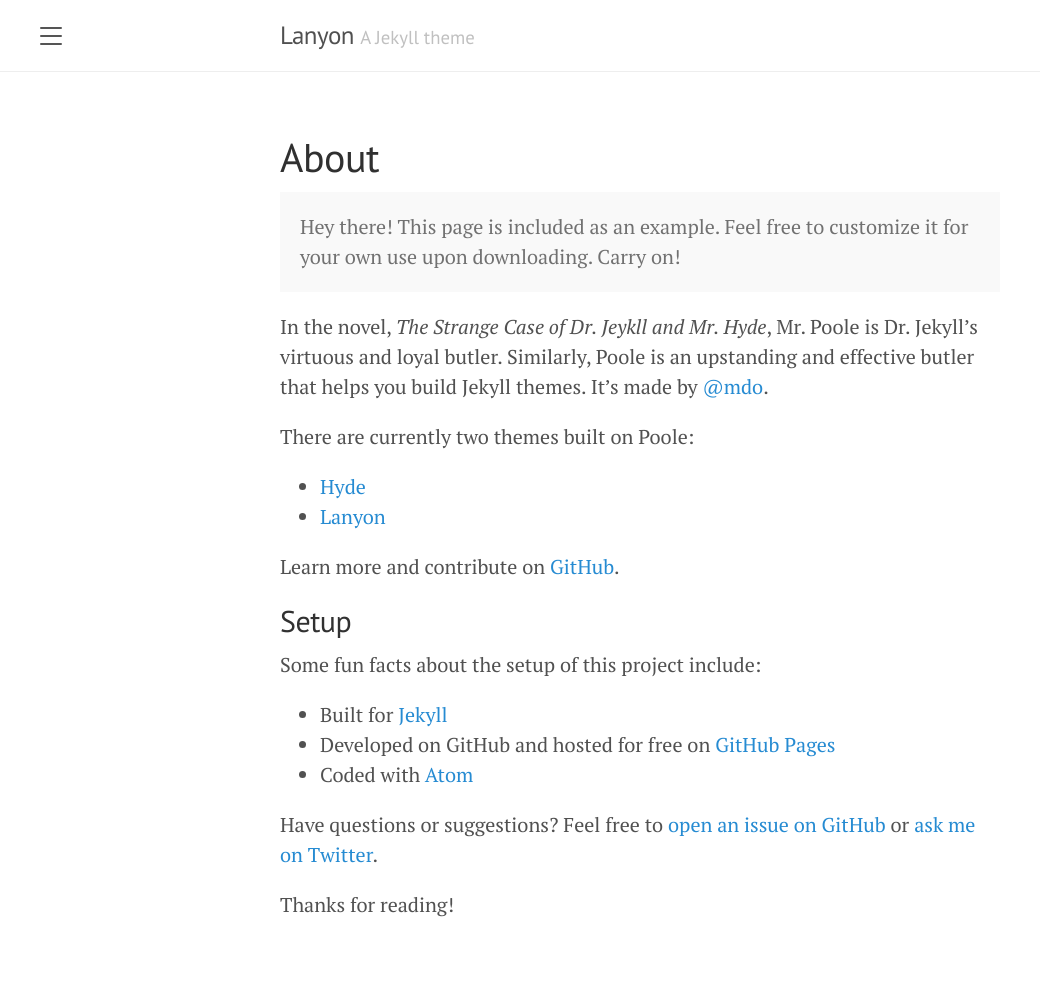
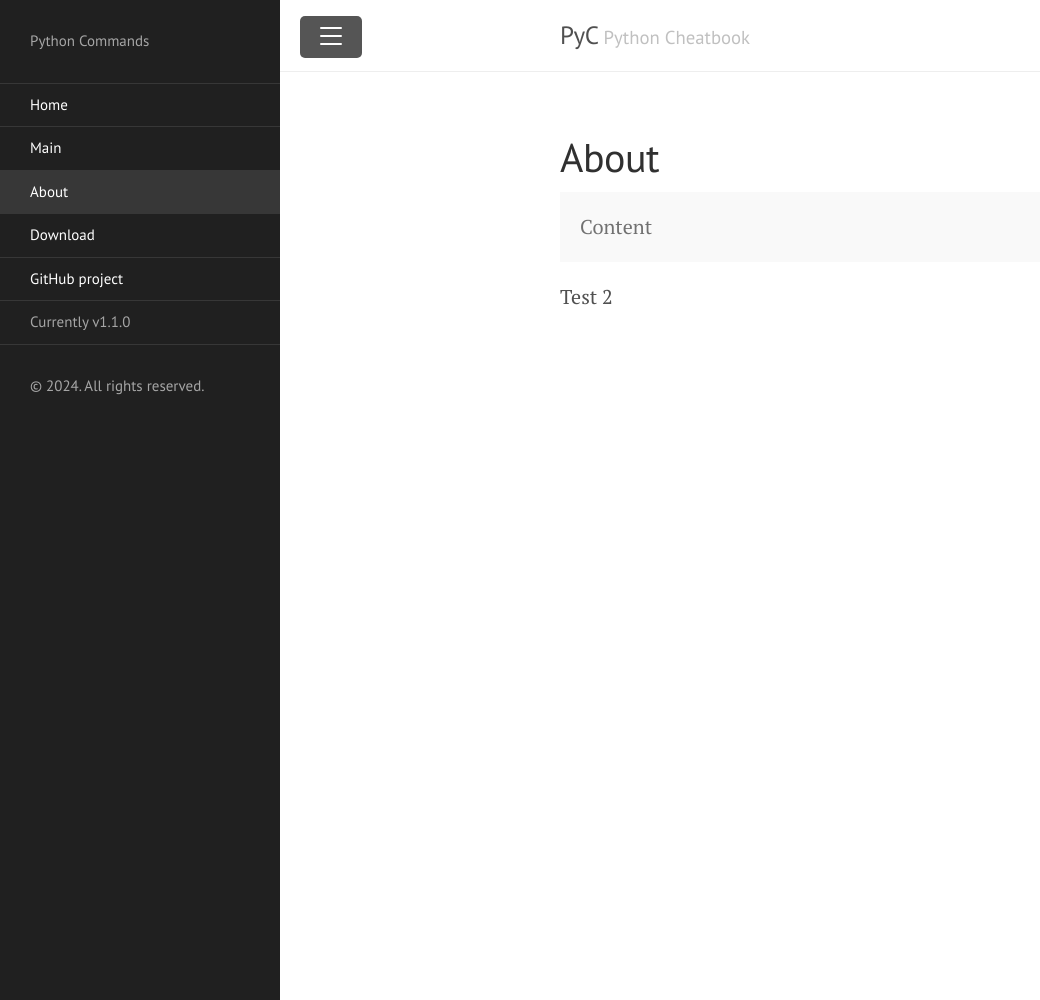
Before and after one commit to rajasgs/pyc, a Jekyll site: the page built from about.md, in a window 1280 px wide and 1000 px high. Shown: the whole window, without its empty margins (0-1040 px from the left). Built offline with Jekyll 4.4.1, drawn with Linux system fonts in a browser that asks for light colours.

Commit message:
Updates for 2024-03-23

```diff
--- a/_config.yml
+++ b/_config.yml
@@ -1,7 +1,7 @@
 # Setup
-title:               Lanyon
-tagline:             'A Jekyll theme'
-description:         'A reserved <a href="https://jekyllrb.com" target="_blank">Jekyll</a> theme that places the utmost gravity on content with a hidden drawer. Made by <a href="https://twitter.com/mdo" target="_blank">@mdo</a>.'
+title:               PyC
+tagline:             'Python Cheatbook'
+description:         'Python Commands'
 url:                 https://heesangjin.github.io/
 baseurl:             ''
 paginate:            5
@@ -9,9 +9,8 @@ permalink:           pretty
 
 # About/contact
 author:
-  name:              Mark Otto
-  url:               https://twitter.com/mdo
-  email:             markdotto@gmail.com
+  name:              Raja CSP Raman
+  url:               https://linktr.ee/rajacsp
 
 # Gems
 plugins:
--- a/_includes/sidebar.html
+++ b/_includes/sidebar.html
@@ -1,6 +1,6 @@
 <!-- Target for toggling the sidebar `.sidebar-checkbox` is for regular
      styles, `#sidebar-checkbox` for behavior. -->
-<input type="checkbox" class="sidebar-checkbox" id="sidebar-checkbox">
+<input type="checkbox" class="sidebar-checkbox" id="sidebar-checkbox" checked>
 
 <!-- Toggleable sidebar -->
 <div class="sidebar" id="sidebar">
--- a/about.md
+++ b/about.md
@@ -4,26 +4,7 @@ title: About
 ---
 
 <p class="message">
-  Hey there! This page is included as an example. Feel free to customize it for your own use upon downloading. Carry on!
+ Content
 </p>
 
-In the novel, *The Strange Case of Dr. Jeykll and Mr. Hyde*, Mr. Poole is Dr. Jekyll's virtuous and loyal butler. Similarly, Poole is an upstanding and effective butler that helps you build Jekyll themes. It's made by [@mdo](https://twitter.com/mdo).
-
-There are currently two themes built on Poole:
-
-* [Hyde](http://hyde.getpoole.com)
-* [Lanyon](http://lanyon.getpoole.com)
-
-Learn more and contribute on [GitHub](https://github.com/poole).
-
-## Setup
-
-Some fun facts about the setup of this project include:
-
-* Built for [Jekyll](https://jekyllrb.com)
-* Developed on GitHub and hosted for free on [GitHub Pages](https://pages.github.com)
-* Coded with [Atom](https://atom.io)
-
-Have questions or suggestions? Feel free to [open an issue on GitHub](https://github.com/poole/issues/new) or [ask me on Twitter](https://twitter.com/mdo).
-
-Thanks for reading!
+Test 2
```
